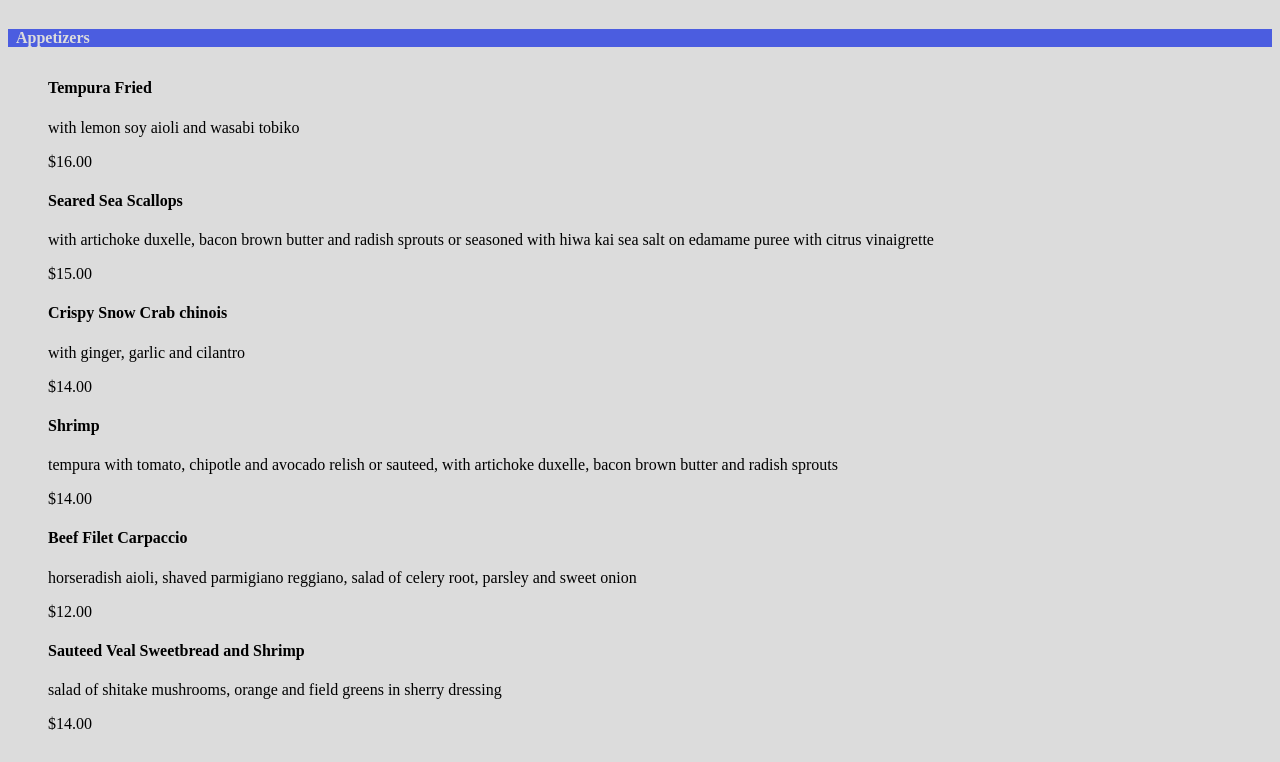
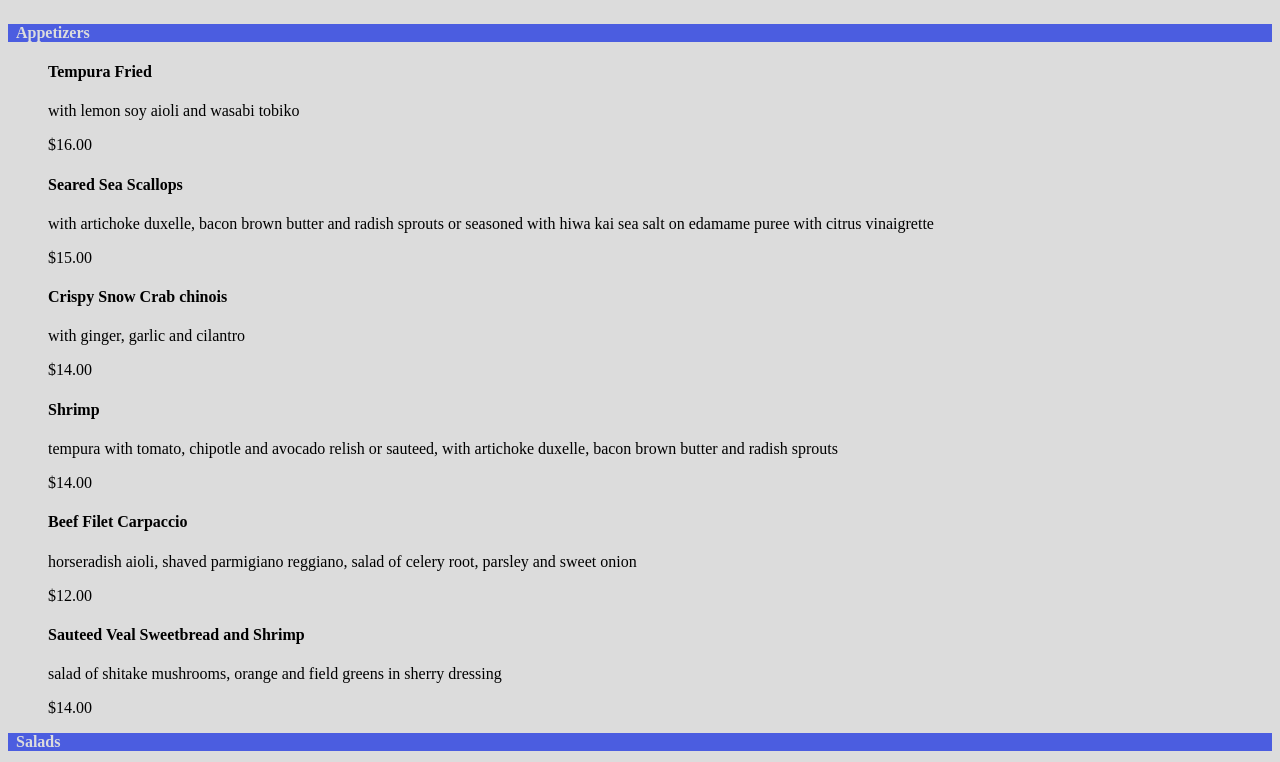
Before and after one commit to Thorval3/Thorval3.github.io, a plain HTML site: page grc338/restaurantmenucss/index.html in a window 1280 px wide. Shown: the part 175-937 px from the top of the page. Drawn offline with Linux system fonts and the light colour scheme.

Commit message:
Update style.css

```diff
--- a/grc338/restaurantmenucss/style.css
+++ b/grc338/restaurantmenucss/style.css
@@ -18,7 +18,6 @@ h3 {
     color: rgb(220, 220, 220);
     font-size: 1em;
     padding: 0em 0.5em 0em 0.5em;
-    margin: 2em 0em 2em 0em;
     background-color: rgb(75, 93, 224);
 }
 li {
```
